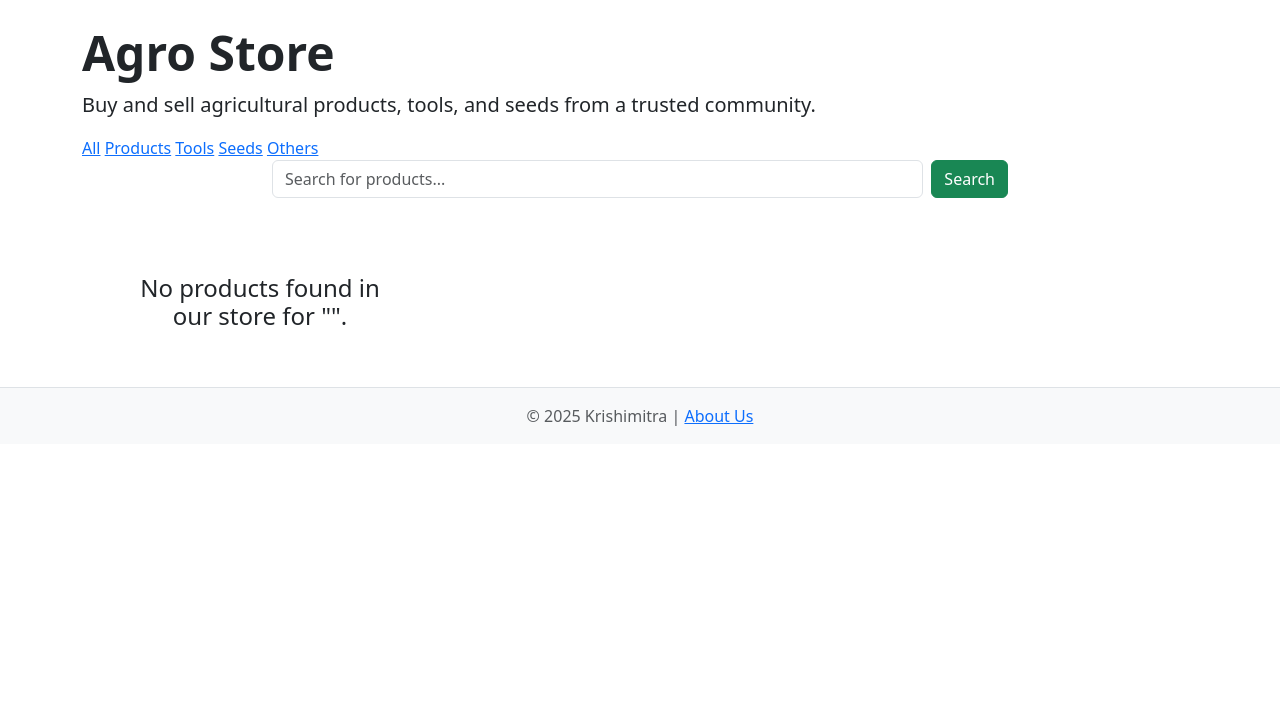
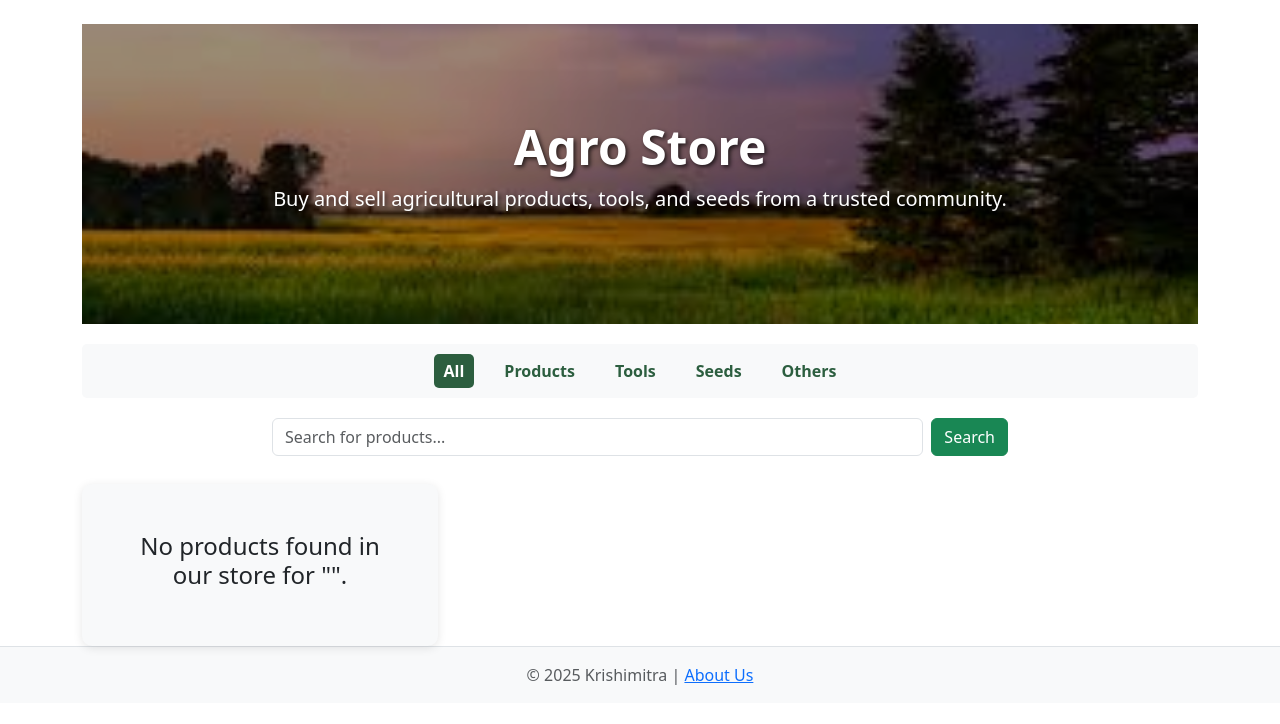
Before and after one commit to Deepraj916/Krishimitra-app, a Flask app: page /store in a window 1280 px wide. Shown: the part 56-780 px from the top of the page. Run offline with Flask 3, Linux system fonts and the light colour scheme.

Commit message:
normal changes

```diff
--- a/static/css/style.css
+++ b/static/css/style.css
@@ -5,3 +5,97 @@
     background: url('../images/about-bg.jpg') no-repeat center center fixed;
     background-size: cover;
 }
+
+/* Store Page Styles */
+.store-banner {
+    position: relative;
+    background: url('../images/store-banner.jpg') no-repeat center center;
+    background-size: cover;
+    height: 300px;
+    display: flex;
+    align-items: center;
+    justify-content: center;
+    color: white;
+    text-shadow: 2px 2px 4px rgba(0,0,0,0.7);
+}
+
+.store-banner-overlay {
+    position: absolute;
+    top: 0;
+    left: 0;
+    right: 0;
+    bottom: 0;
+    background: rgba(0, 0, 0, 0.4);
+}
+
+.store-banner-content {
+    position: relative;
+    z-index: 1;
+    text-align: center;
+}
+
+.category-nav {
+    display: flex;
+    justify-content: center;
+    gap: 20px;
+    margin: 20px 0;
+    padding: 10px;
+    background: #f8f9fa;
+    border-radius: 5px;
+}
+
+.category-nav a {
+    text-decoration: none;
+    color: #2c5e3f;
+    font-weight: bold;
+    padding: 5px 10px;
+    border-radius: 5px;
+    transition: background-color 0.3s;
+}
+
+.category-nav a:hover,
+.category-nav a.active {
+    background-color: #2c5e3f;
+    color: white;
+}
+
+.not-found-container {
+    background: #f8f9fa;
+    border-radius: 10px;
+    box-shadow: 0 2px 10px rgba(0,0,0,0.1);
+}
+
+.external-links {
+    display: flex;
+    justify-content: center;
+    gap: 20px;
+    margin-top: 20px;
+}
+
+.amazon-btn,
+.flipkart-btn {
+    display: inline-block;
+    padding: 10px 20px;
+    border-radius: 5px;
+    text-decoration: none;
+    font-weight: bold;
+    transition: background-color 0.3s;
+}
+
+.amazon-btn {
+    background-color: #ff9900;
+    color: white;
+}
+
+.amazon-btn:hover {
+    background-color: #e68900;
+}
+
+.flipkart-btn {
+    background-color: #2874f0;
+    color: white;
+}
+
+.flipkart-btn:hover {
+    background-color: #1e5bb8;
+}
```
